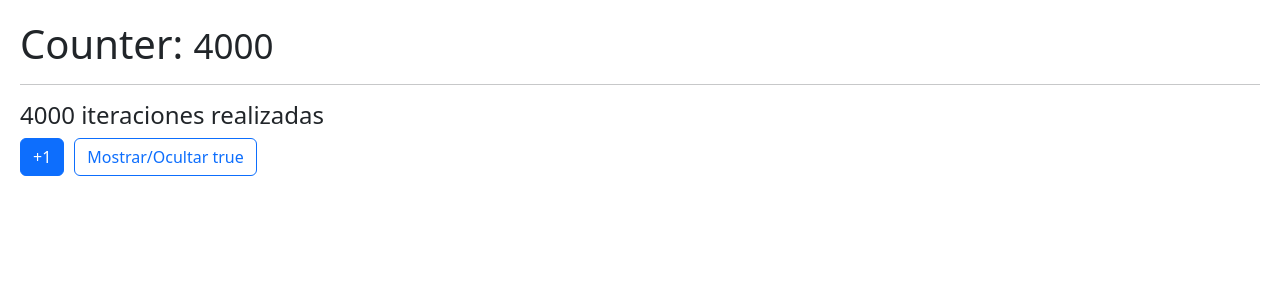
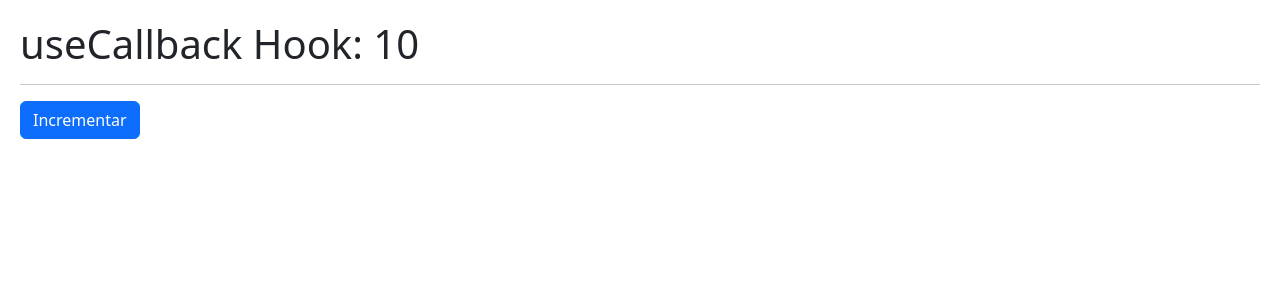
Before and after one commit to dgutierrez21/React-De-cero-a-experto-Hooks-y-MERN-, a React (Vite) app in the folder 05-hooks-app/: page / in a window 1280 px wide. Shown: the top 300 px of the page. Built offline with nearby package versions, Linux system fonts and the light colour scheme.

Commit message:
useCallback

```diff
--- /dev/null
+++ b/05-hooks-app/src/07-useCallback/CallbackHook.jsx
@@ -0,0 +1,39 @@
+import { useCallback } from "react";
+import { useEffect } from "react";
+import { useState } from "react";
+import { MostrarIncremento } from "./MostrarIncremento";
+
+export const CallbackHook = () => {
+  const [counter, setCounter] = useState(10);
+
+  // es parecido a useMemo, con la diferencia de que sirve para memorizar funciones
+  const incremento = useCallback(() => {
+    setCounter((valorActual) => valorActual + 1);
+  }, []);
+
+  //   const incremento = () => {
+  //     setCounter(counter + 1);
+  //   };
+
+  //   uso 2: disparar una efecto cuando esa función cambie
+//   useEffect(() => {
+//     incremento();
+//   }, [incremento]);
+
+  return (
+    <>
+      <h1>useCallback Hook: {counter} </h1>
+      <hr />
+
+      <MostrarIncremento incremento={incremento} />
+    </>
+  );
+};
+
+// En resumen...
+
+// useCallback: memoriza funciones, es un hook |
+
+// useMemo: memoriza valores, es un hook |
+
+// memo: memoriza componentes, es un HOC.
--- /dev/null
+++ b/05-hooks-app/src/07-useCallback/MostrarIncremento.jsx
@@ -0,0 +1,10 @@
+import React from "react";
+
+export const MostrarIncremento = React.memo(({ incremento }) => {
+    console.log("Me volví a generar");
+  return (
+    <button className="btn btn-primary" onClick={() => incremento()}>
+      Incrementar
+    </button>
+  );
+})
--- a/05-hooks-app/src/HooksApp.jsx
+++ b/05-hooks-app/src/HooksApp.jsx
@@ -7,6 +7,7 @@ import { FocusScreen } from "./04-useRef/FocusScreen";
 import { Layout } from "./05-useLayoutEffect/Layout";
 import { MemoHook } from "./06-Memos/MemoHook";
 import { Memorize } from "./06-Memos/Memorize";
+import { CallbackHook } from "./07-useCallback/CallbackHook";
 
 const HooksApp = () => {
   return (
@@ -19,7 +20,8 @@ const HooksApp = () => {
       {/* <FocusScreen /> */}
       {/* <Layout /> */}
       {/* <Memorize /> */}
-      <MemoHook />
+      {/* <MemoHook /> */}
+      <CallbackHook/>
     </>
   );
 };
```
